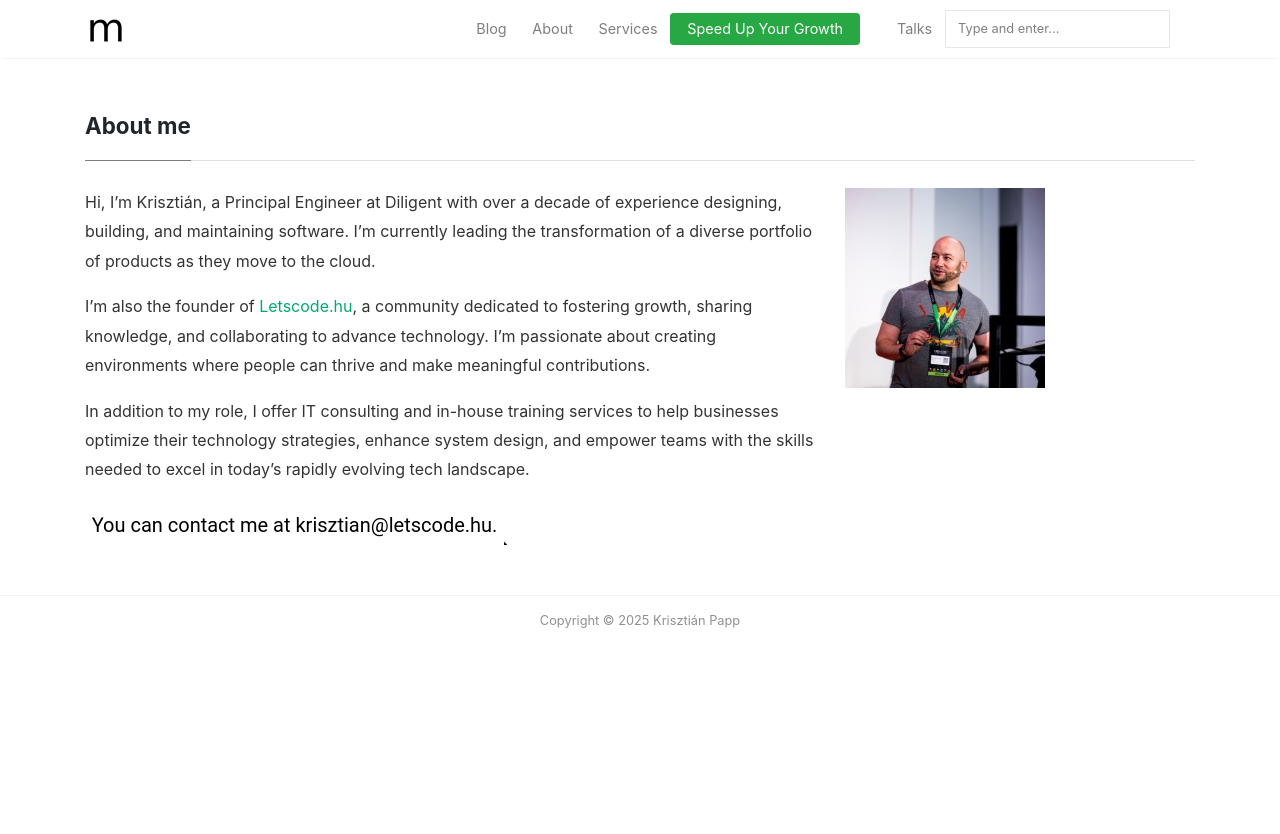
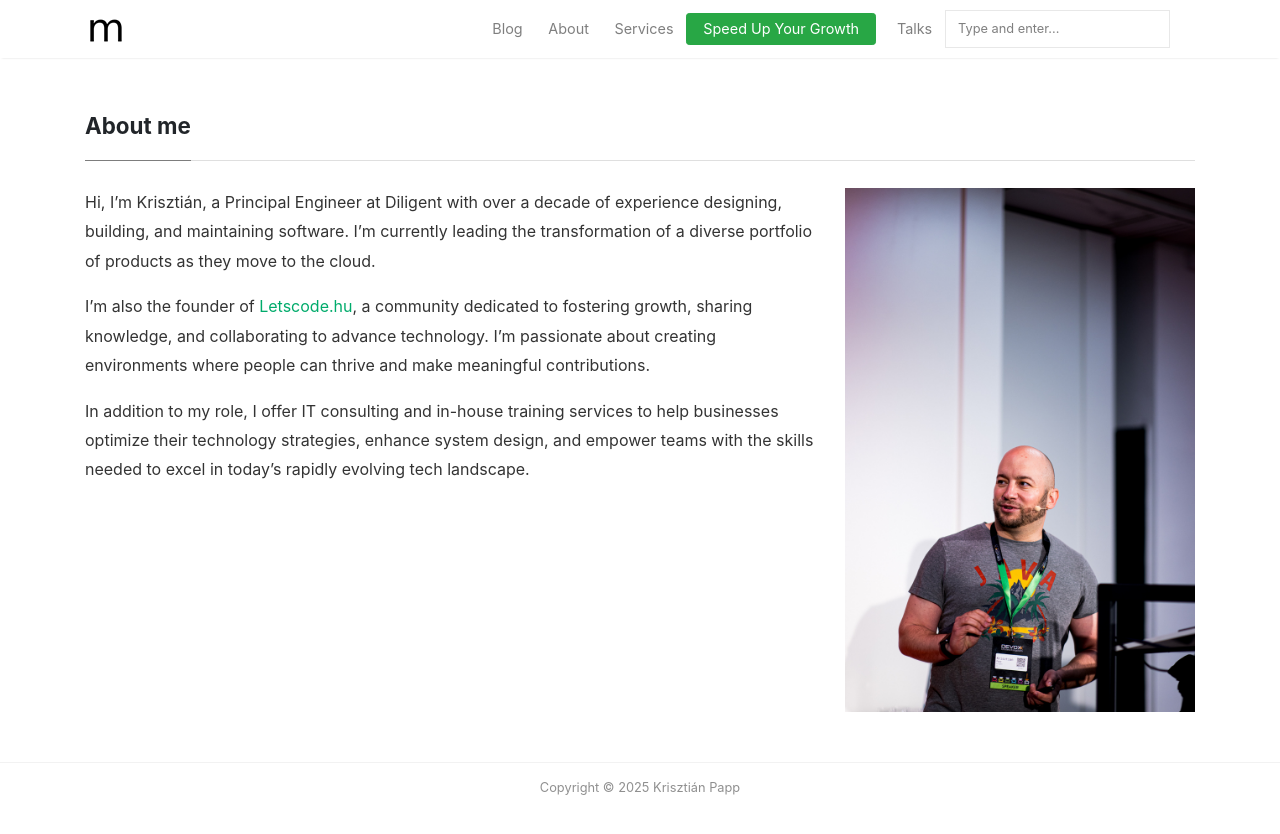
Before and after one commit to Tacsiazuma/Tacsiazuma.github.io, a Jekyll site: the page built from _pages/about.md, in a window 1280 px wide. Shown: the top 834 px of the page. Built offline with Jekyll 4.4.1, drawn with Linux system fonts in a browser that asks for light colours; nearby versions of some CDN libraries.

Commit message:
updated profile image and removed email

```diff
--- a/_layouts/default.html
+++ b/_layouts/default.html
@@ -79,7 +79,7 @@
                 <a class="nav-link" href="{{ site.baseurl }}/services">Services</a>
                 </li>
 
-                <li class="nav-item mr-4 mb-2 mb-md-0">
+                <li class="nav-item mr-2 mb-2 mb-md-0">
                 <a class="nav-link btn btn-success btn-sm text-white d-block d-md-inline-block" href="{{ site.baseurl }}/contact" style="padding: 0.25rem 1rem; font-size: 0.9rem; margin-top: 0.2rem;">Speed Up Your Growth</a>
                 </li>
 
--- a/_pages/about.md
+++ b/_pages/about.md
@@ -13,7 +13,6 @@ comments: false
 I’m also the founder of <a href="https://letscode.hu">Letscode.hu</a>, a community dedicated to fostering growth, sharing knowledge, and collaborating to advance technology. I’m passionate about creating environments where people can thrive and make meaningful contributions.</p>
 
 <p>In addition to my role, I offer IT consulting and in-house training services to help businesses optimize their technology strategies, enhance system design, and empower teams with the skills needed to excel in today’s rapidly evolving tech landscape.</p>
-<img src="/assets/images/contact.png"/>
 </div>
 <div class="col-md-4">
     <img src="/assets/images/me.jpeg" >
```
Also changed, not shown: assets/images/me.jpeg.
